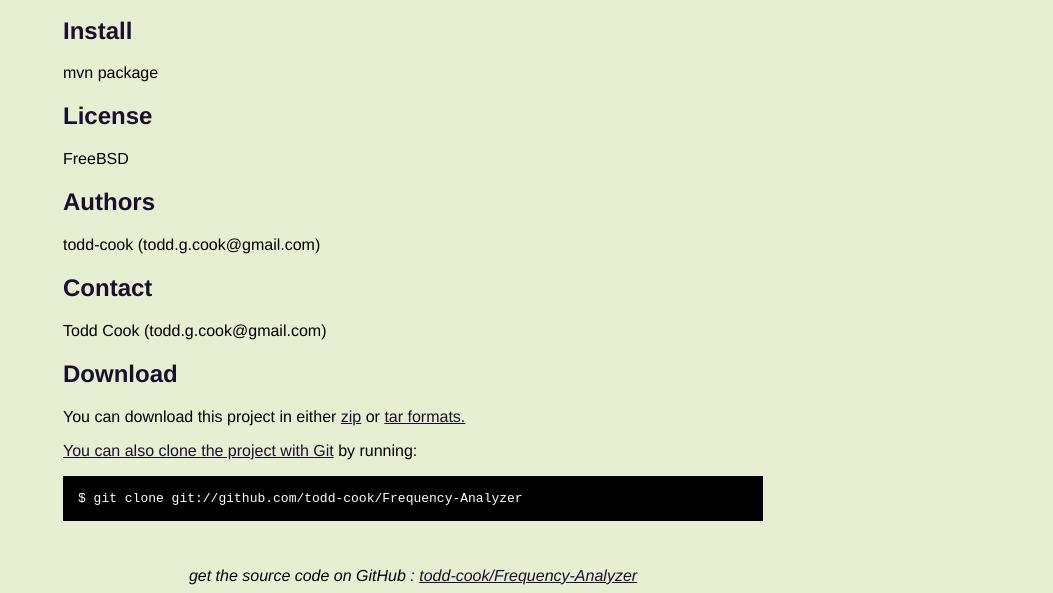
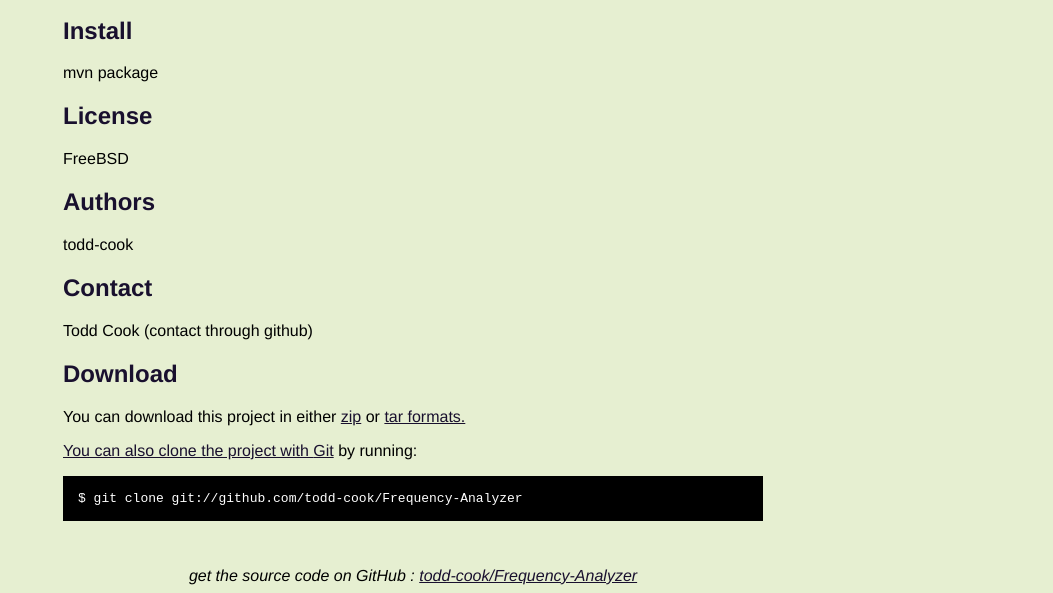
Before and after one commit to todd-cook/Frequency-Analyzer, a plain HTML site: page index.html in a window 1280 px wide. Shown: the part 332-925 px from the top of the page, without its empty margins (227-1280 px from the left). Drawn offline with Linux system fonts and the light colour scheme.

Commit message:
clean up

```diff
--- a/index.html
+++ b/index.html
@@ -68,13 +68,13 @@
 
 
       <h2>Authors</h2>
-      <p>todd-cook (todd.g.cook@gmail.com)
+      <p>todd-cook
 <br/>      </p>
 
 
 
       <h2>Contact</h2>
-      <p>Todd Cook (todd.g.cook@gmail.com)
+      <p>Todd Cook (contact through github)
 <br/>      </p>
 
 
```
